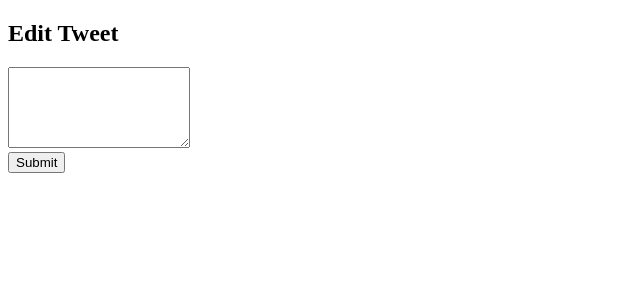
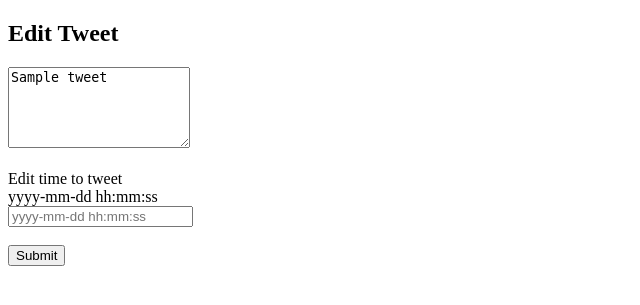
Before and after one commit to beccam/tiktoktweet, a Django app: template tiktokadmin/templates/tiktokadmin/tweet_edit.html in a window 1280 px wide. Shown: the top 305 px of the page, without its empty margins (0-640 px from the left). Run offline with Django 3.2, Linux system fonts and the light colour scheme; the template is opened without the code that fills it: most values are stand-ins (such as "Sample title", 1, 10 or a date in 2020).

Commit message:
changed html and views

```diff
--- a/tiktokadmin/templates/tiktokadmin/queue_edit.html
+++ b/tiktokadmin/templates/tiktokadmin/queue_edit.html
@@ -3,7 +3,6 @@
 <html>
 <body>
 
-<form action="{% url 'tiktokadmin:tweet_edit'  %}" method="post">
     <h2>Manage a queue</h2>
     <p>queue name</p>
     <table border ="1">
@@ -11,7 +10,9 @@
         <tr>
             <td>
                 <form action="{% url 'tiktokadmin:tweet_edit'  %}" method="post">
-                    <option values = "{{tweets.id}}">{{tweets.tweet}}</option>
+                    {% csrf_token %}
+                    <input type="hidden" name = tweet_id ><input type="hidden" name = 'tweet_id' value='{{tweets.id}}' >{{tweets.tweet}}
+
                     <input type="submit" value="Edit" >
                 </form>
             </td>
@@ -21,6 +22,7 @@
 
 
     <br>
+    <form action="{% url 'tiktokadmin:queue_delete'  %}" method="post">
     <input type="checkbox" name="checkbox[]" value="Delete queue">Delete queue
     <br>
     <input type="submit" value="Submit"/></form>
--- a/tiktokadmin/templates/tiktokadmin/tweet_edit.html
+++ b/tiktokadmin/templates/tiktokadmin/tweet_edit.html
@@ -2,11 +2,22 @@
 <html>
 <body>
 
-<form classmethod="post"><h2>Edit Tweet</h2>
-    <textarea class="medium" name="textarea" cols="20" rows="5" ></textarea>
-    <br>
-    <input type="submit" value="Submit"/></form>
 
+    <h2>Edit Tweet</h2>
+    <form action="{% url 'tiktokadmin:tweet_final'  %}" method="post">
+        {% csrf_token %}
 
-</body>
-</html>
+        <textarea  name = 'tweettext' cols="20" rows="5">{{ tweet_data.tweet }}</textarea><input type="hidden" name = 'tweet_id' value='{{tweet_data.id}}' >
+        <input type="hidden" name = 'queue_id' value='{{queue_id}}' >
+        <br><br>
+        <label>Edit time to tweet <br>
+            yyyy-mm-dd hh:mm:ss</label>
+        <div class="element-input"><label class="title"></label><div class="item-cont"><input class="large" type="datetime" name="new_time" placeholder="yyyy-mm-dd hh:mm:ss"/><span class="icon-place"></span></div></div>
+
+        <br>
+
+        <input type="submit" value="Submit"/>
+
+    </form>
+    </body>
+    </html>
--- a/tiktokadmin/urls.py
+++ b/tiktokadmin/urls.py
@@ -10,8 +10,9 @@ urlpatterns = patterns('',
                        url(r'^queue/add/$', views.queue_created, name='queue_created'),
                        url(r'^queue/edit/$', views.queue_edit, name='queue_edit'),
                        url(r'^tweet/edit/$', views.tweet_edit, name='tweet_edit'),
+                       url(r'^tweet/final/$', views.tweet_final, name='tweet_final'),
                        url(r'^tweet/delete/$', views.tweet_delete, name='tweet_delete'),
-                       url(r'^queue/delete/$', views.queue_deleted, name='queue_deleted'),
+                       url(r'^queue/delete/$', views.queue_delete, name='queue_delete'),
                        url(r'^schedule/$', views.schedule_tweet, name='schedule_tweet'),
                        url(r'^responses/$', views.responses, name='responses'),
                        url(r'^responses/manage/$', views.responses_manage, name='responses_manage'),
```
Also changed, not shown: tiktokadmin/views.py (+23 -4 lines), 1 other file.
